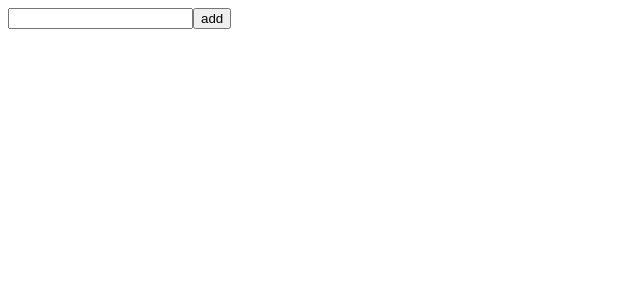
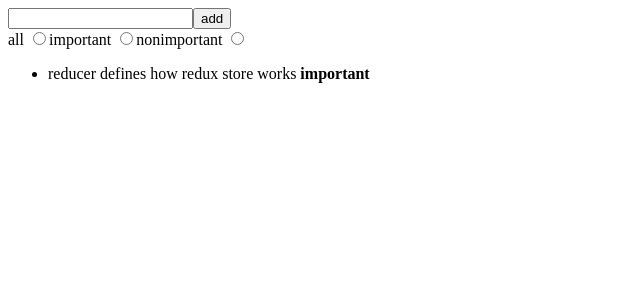
Before and after one commit to ishon19/ReactApps, a React (Create React App) app in the folder redux-notes/: page / in a window 1280 px wide. Shown: the top 300 px of the page, without its empty margins (0-640 px from the left). Built offline with nearby package versions, Linux system fonts and the light colour scheme.

Commit message:
filter added

```diff
--- a/redux-notes/package.json
+++ b/redux-notes/package.json
@@ -38,6 +38,7 @@
     ]
   },
   "devDependencies": {
-    "deep-freeze": "0.0.1"
+    "deep-freeze": "0.0.1",
+    "redux-devtools-extension": "^2.13.8"
   }
 }
--- a/redux-notes/src/App.js
+++ b/redux-notes/src/App.js
@@ -1,11 +1,17 @@
 import React from "react";
 import NewNote from "./components/NewNote";
 import Notes from "./components/Note";
+import VisibilityFilter from "./components/VisibilityFilter";
 
 const App = () => {
+  const filterSelected = (value) => {
+    console.log(value);
+  };
+
   return (
     <div>
       <NewNote />
+      <VisibilityFilter />
       <Notes />
     </div>
   );
--- a/redux-notes/src/components/NewNote.js
+++ b/redux-notes/src/components/NewNote.js
@@ -12,7 +12,7 @@
   };
 
   return (
-    <form>
+    <form onSubmit={addNote}>
       <input name="note" />
       <button type="submit">add</button>
     </form>
--- a/redux-notes/src/components/Note.js
+++ b/redux-notes/src/components/Note.js
@@ -12,7 +12,14 @@
 
 const Notes = () => {
   const dispatch = useDispatch();
-  const notes = useSelector((state) => state);
+  const notes = useSelector((state) => {
+    if (state.filter === "ALL") {
+      return state.notes;
+    }
+    return state.filter === "IMPORTANT"
+      ? state.notes.filter((note) => note.important)
+      : state.notes.filter((note) => !note.important);
+  });
 
   return (
     <ul>
--- /dev/null
+++ b/redux-notes/src/components/VisibilityFilter.js
@@ -0,0 +1,32 @@
+import React from "react";
+import { filterChange } from "../reducers/filterReducer";
+import { useDispatch } from "react-redux";
+
+const VisibilityFilter = (props) => {
+  const dispatch = useDispatch();
+
+  return (
+    <div>
+      all{" "}
+      <input
+        type="radio"
+        name="filter"
+        onChange={() => dispatch(filterChange("ALL"))}
+      />
+      important{" "}
+      <input
+        type="radio"
+        name="filter"
+        onChange={() => dispatch(filterChange("IMPORTANT"))}
+      />
+      nonimportant{" "}
+      <input
+        type="radio"
+        name="filter"
+        onChange={() => dispatch(filterChange("NONIMPORTANT"))}
+      />
+    </div>
+  );
+};
+
+export default VisibilityFilter;
--- a/redux-notes/src/index.js
+++ b/redux-notes/src/index.js
@@ -1,11 +1,25 @@
 import React from "react";
 import ReactDOM from "react-dom";
-import { createStore } from "redux";
+import { createStore, combineReducers } from "redux";
+import { composeWithDevTools } from "redux-devtools-extension";
 import { Provider } from "react-redux";
 import App from "./App";
-import noteReducer from "./reducers/noteReducer";
+import noteReducer, { createNote } from "./reducers/noteReducer";
+import filterReducer, { filterChange } from "./reducers/filterReducer";
 
-const store = createStore(noteReducer);
+const reducer = combineReducers({
+  notes: noteReducer,
+  filter: filterReducer,
+});
+
+const store = createStore(reducer, composeWithDevTools());
+
+console.log(store.getState());
+store.subscribe(() => console.log(store.getState()));
+store.dispatch(filterChange("IMPORTANT"));
+store.dispatch(
+  createNote("combineReducers forms one reducer from many simple reducers")
+);
 
 ReactDOM.render(
   <Provider store={store}>
--- /dev/null
+++ b/redux-notes/src/reducers/filterReducer.js
@@ -0,0 +1,17 @@
+const filterReducer = (state = "ALL", action) => {
+  switch (action.type) {
+    case "SET_FILTER":
+      return action.filter;
+    default:
+      return state;
+  }
+};
+
+export const filterChange = (filter) => {
+  return {
+    type: "SET_FILTER",
+    filter,
+  };
+};
+
+export default filterReducer;
--- a/redux-notes/src/reducers/noteReducer.js
+++ b/redux-notes/src/reducers/noteReducer.js
@@ -1,7 +1,20 @@
-const noteReducer = (state = [], action) => {
+const initialState = [
+  {
+    content: "reducer defines how redux store works",
+    important: true,
+    id: 1,
+  },
+  {
+    content: "state of store can contain any data",
+    important: false,
+    id: 2,
+  },
+];
+
+const noteReducer = (state = initialState, action) => {
   switch (action.type) {
     case "NEW_NOTE":
-      return [...state, action];
+      return [...state, action.data];
     case "TOGGLE_IMPORTANCE":
       const id = action.data.id;
       const noteToChange = state.find((n) => n.id === id);
```
Also changed, not shown: 2 other files (tests, documents, lock files or other folders).
